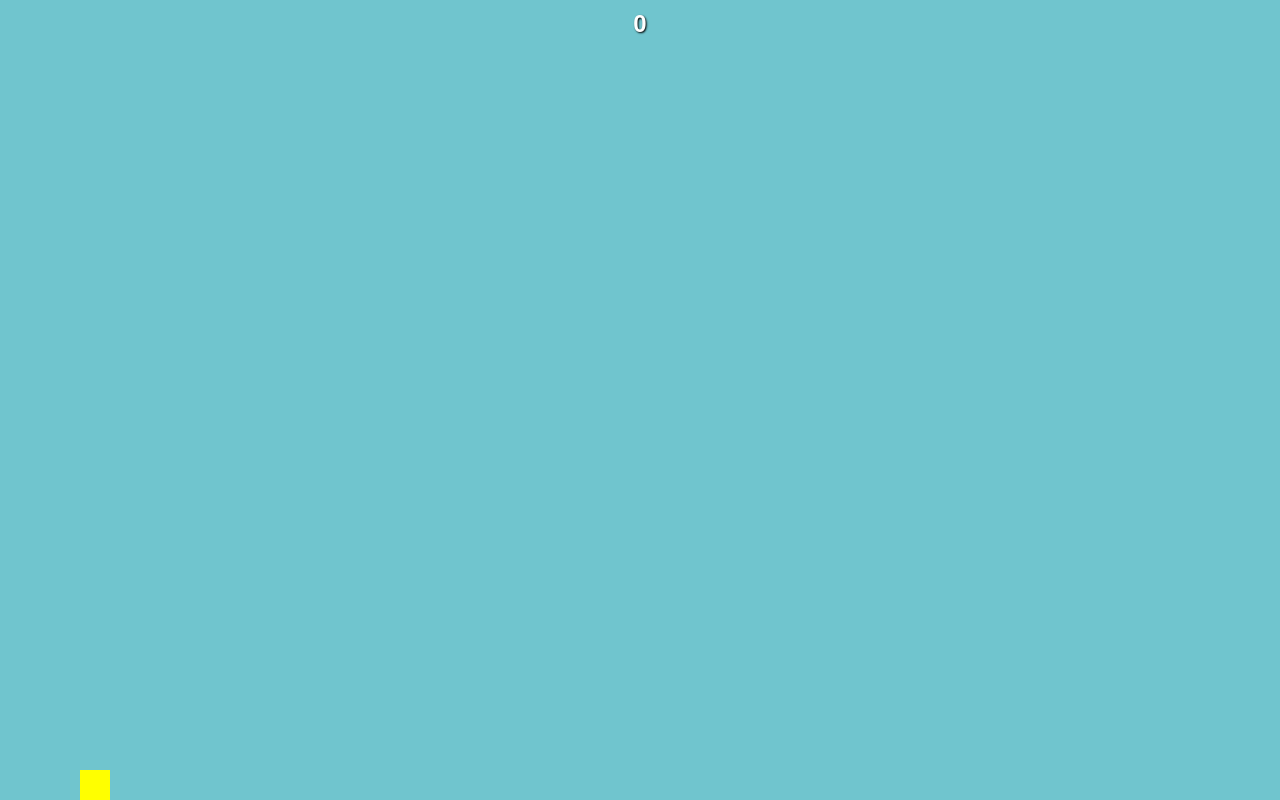
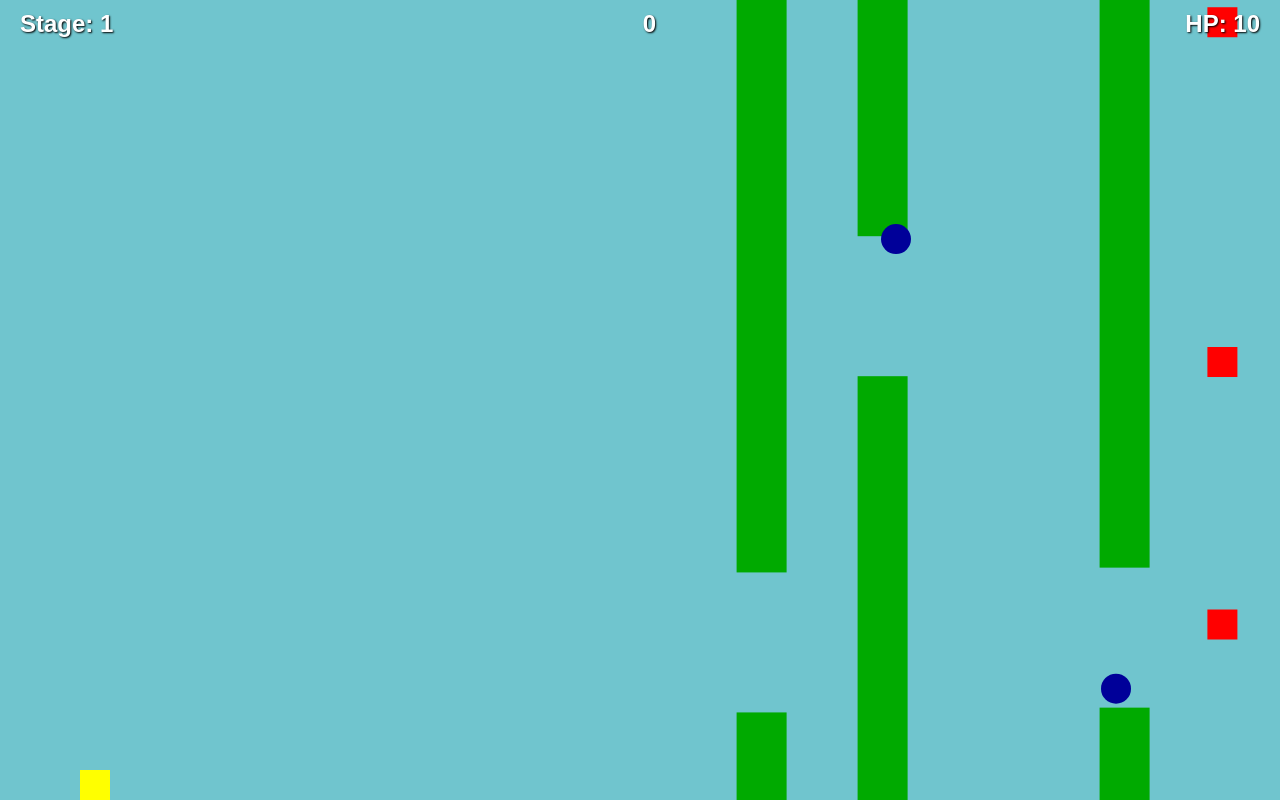
Before and after one commit to hiroshinomura/tilt, a plain HTML site: page index.html in a window 1280 px wide. Drawn offline with Linux system fonts and the light colour scheme.

Commit message:
Add files via upload

```diff
--- a/index.html
+++ b/index.html
@@ -2,25 +2,29 @@
 <html lang="ja">
 <head>
   <meta charset="UTF-8">
-  <title>Flappy Bird Clone</title>
+  <title>Flappy Bird Clone with Stages & Enemies</title>
   <style>
-    * { margin: 0; padding: 0; }
+    * { margin: 0; padding: 0; box-sizing: border-box; }
+    body { overflow: hidden; }
     canvas { display: block; background: #70c5ce; }
-    #score {
-      position: absolute; top: 10px; left: 50%; transform: translateX(-50%);
-      font: bold 24px sans-serif; color: white; text-shadow: 1px 1px 2px #000;
-    }
+    #ui { position: absolute; top: 10px; left: 10px; right: 10px; display: flex; justify-content: space-between; font: bold 24px sans-serif; color: white; text-shadow: 1px 1px 2px #000; }
+    #ui div { padding: 0 10px; }
   </style>
 </head>
 <body>
-  <div id="score">0</div>
+  <div id="ui">
+    <div id="stage">Stage: 1</div>
+    <div id="score">0</div>
+    <div id="hp">HP: 100</div>
+  </div>
   <canvas id="game"></canvas>
   <script>
     const canvas = document.getElementById('game');
     const ctx    = canvas.getContext('2d');
-    const scoreEl = document.getElementById('score');
+    const ui     = { stage: document.getElementById('stage'), score: document.getElementById('score'), hp: document.getElementById('hp') };
 
-    // 画面サイズをウィンドウに合わせる
+    let lastDamageTime = 0;
+
     function resize() {
       canvas.width  = window.innerWidth;
       canvas.height = window.innerHeight;
@@ -28,121 +32,167 @@
     window.addEventListener('resize', resize);
     resize();
 
-    // 鳥の定義
-    const bird = {
-      x: 80,
-      y: canvas.height/2,
-      w: 30, h: 30,
-      vy: 0,
-      gravity: 0.6,
-      jump: -12,
-      draw() {
-        ctx.fillStyle = '#ff0';
-        ctx.fillRect(this.x, this.y, this.w, this.h);
-      },
-      update() {
-        this.vy += this.gravity;
-        this.y  += this.vy;
-        // 地面／天井制限
-        if (this.y + this.h > canvas.height) { this.y = canvas.height - this.h; this.vy = 0; gameOver(); }
-        if (this.y < 0) { this.y = 0; this.vy = 0; }
-      },
-      flap() {
-        this.vy = this.jump;
-      }
-    };
+    // ゲーム変数
+    const bird = { x:80, y:0, w:30, h:30, vy:0, gravity:0.6, jump:-12 };
+    let pipes = [], items = [], enemies = [];
+    let frame = 0, score = 0, hp = 100, running = true;
+    let stage = 1, startTime = Date.now();
+    let flash = 0, shake = 0;
+    let gameOverFlag = false;
 
-    // パイプの定義
-    const pipes = [];
-    const PIPE_W = 50;
-    const GAP    = 210;
-    let frame    = 0;
-    let score    = 0;
-    let running  = true;
-
-    function spawnPipe() {
-      const topH = Math.random() * (canvas.height - GAP - 80) + 40;
-      pipes.push({
-        x: canvas.width,
-        topH: topH,
-        bottomY: topH + GAP
-      });
+    // 初期配置
+    function init() {
+      bird.y = canvas.height/2; bird.vy=0;
+      pipes=[]; items=[]; enemies=[];
+      frame=0; score=0; hp=100; stage=1;
+      startTime=Date.now(); flash=0; shake=0; gameOverFlag=false;
+      lastDamageTime = 0;
+      updateUI();
     }
 
-    function drawPipes() {
-      ctx.fillStyle = '#0a0';
-      pipes.forEach(p => {
-        // 上パイプ
-        ctx.fillRect(p.x, 0, PIPE_W, p.topH);
-        // 下パイプ
-        ctx.fillRect(p.x, p.bottomY, PIPE_W, canvas.height - p.bottomY);
-      });
+    function updateUI() {
+      ui.score.textContent = score;
+      ui.hp.textContent = `HP: ${hp}`;
+      ui.stage.textContent = `Stage: ${stage}`;
     }
 
-    function updatePipes() {
-      for (let i = pipes.length - 1; i >= 0; i--) {
-        const p = pipes[i];
-        p.x -= 2;
-        // スコア計算
-        if (!p.counted && p.x + PIPE_W < bird.x) {
-          score++; p.counted = true;
-          scoreEl.textContent = score;
-        }
-        // 画面外になったパイプは削除
-        if (p.x + PIPE_W < 0) pipes.splice(i,1);
-        // 衝突判定
-        if (bird.x < p.x + PIPE_W &&
-            bird.x + bird.w > p.x &&
-            (bird.y < p.topH || bird.y + bird.h > p.bottomY)) {
-          gameOver();
-        }
-      }
+    // スポーン関数
+    function spawnPipe() {
+      const gap=140;
+      const topH = Math.random()*(canvas.height-gap-80)+40;
+      pipes.push({ x:canvas.width, topH, bottomY:topH+gap });
+    }
+    function spawnItem() {
+      items.push({ x:canvas.width, y:Math.random()*(canvas.height-50)+25, collected:false });
+    }
+    function spawnEnemy() {
+      enemies.push({ x:canvas.width, y:Math.random()*(canvas.height-30), w:30, h:30 });
     }
 
-    function gameOver() {
-      if (!running) return;
+    // 衝突ハンドラ
+    function handleCollision(damage=10) {
+      const now = Date.now();
+      if (!running || now - lastDamageTime < 500) return; // 0.5秒無敵
+      lastDamageTime = now;
+      hp = Math.max(0, hp - damage);
+      flash = 20;
+      shake = 20;
+      updateUI();
+      navigator.vibrate?.(50);
+      if (hp <= 0) doGameOver();
+    }
+
+    function doGameOver() {
+      gameOverFlag = true;
       running = false;
-      // 振動フィードバック（モバイル）
-      navigator.vibrate?.(200);
-      setTimeout(resetGame, 1500);
+      // Game Over表示
+      ctx.save();
+      ctx.fillStyle = 'rgba(0, 0, 0, 0.7)';
+      ctx.fillRect(0, 0, canvas.width, canvas.height);
+      ctx.fillStyle = '#fff';
+      ctx.font = 'bold 48px sans-serif';
+      ctx.textAlign = 'center';
+      ctx.fillText('Game Over', canvas.width/2, canvas.height/2);
+      ctx.restore();
+      // 5秒後リセット
+      setTimeout(resetGame, 5000);
+    }
+
+    function nextStage() {
+      stage++;
+      startTime = Date.now();
+      updateUI();
     }
 
     function resetGame() {
-      pipes.length = 0;
-      bird.y = canvas.height/2; bird.vy = 0;
-      frame = 0; score = 0; scoreEl.textContent = score;
-      running = true;
-      loop();
+      init(); loop();
     }
 
     // メインループ
     function loop() {
+      ctx.clearRect(0,0,canvas.width,canvas.height);
       if (!running) return;
-      ctx.clearRect(0,0,canvas.width,canvas.height);
+      const now = Date.now();
+      const elapsed = now - startTime;
 
-      // ステージ更新
+      // ステージ切り替え
+      if (elapsed > 20000) nextStage();
+
+      ctx.save();
+      // シェイク
+      if (shake > 0) {
+        const dx = (Math.random() - 0.5) * 10;
+        ctx.translate(dx, 0);
+        shake--;
+      }
+
+      // フラッシュ
+      if (flash > 0) {
+        ctx.fillStyle = 'rgba(255,255,0,' + (flash/20*0.5) + ')';
+        ctx.fillRect(0,0,canvas.width,canvas.height);
+        flash--;
+      }
+
+      // 更新
       frame++;
-      if (frame % 120 === 0) spawnPipe();
+      const pipeInterval = Math.max(60, 120 - stage*10);
+      if (frame === pipeInterval/2 || frame % pipeInterval === 0) spawnPipe();
+      if (frame % pipeInterval === 0 && frame !== 0) spawnItem();
+      const enemyInterval = Math.max(200, 300 - stage*20);
+      if (frame % enemyInterval === 0) {
+        for (let i = 0; i < 3; i++) spawnEnemy(); // 敵3倍
+      }
 
-      bird.update();
-      updatePipes();
+      // 鳥
+      bird.vy += bird.gravity;
+      bird.y += bird.vy;
+      if (bird.y + bird.h > canvas.height) { bird.y = canvas.height - bird.h; bird.vy = 0; handleCollision(); }
+      if (bird.y < 0) { bird.y = 0; bird.vy = 0; }
+
+      // パイプ更新
+      pipes = pipes.filter(p => {
+        p.x -= 2 + stage*0.2;
+        if (bird.x < p.x + 50 && bird.x + bird.w > p.x && (bird.y < p.topH || bird.y + bird.h > p.bottomY)) handleCollision();
+        if (p.x + 50 < bird.x && !p.scored) { score++; p.scored = true; updateUI(); }
+        return p.x + 50 > 0;
+      });
+
+      // アイテム更新
+      items = items.filter(it => {
+        it.x -= 2;
+        if (!it.collected && bird.x < it.x + 15 && bird.x + bird.w > it.x - 15 && bird.y < it.y + 15 && bird.y + bird.h > it.y - 15) {
+          it.collected = true;
+          hp = 100;
+          updateUI();
+        }
+        return it.x + 15 > 0 && !it.collected;
+      });
+
+      // 敵更新
+      enemies = enemies.filter(en => {
+        en.x -= 3 + stage*0.3;
+        if (bird.x < en.x + en.w && bird.x + bird.w > en.x && bird.y < en.y + en.h && bird.y + bird.h > en.y) {
+          handleCollision(20);
+        }
+        return en.x + en.w > 0;
+      });
 
       // 描画
-      drawPipes();
-      bird.draw();
+      ctx.fillStyle = '#0a0'; pipes.forEach(p => { ctx.fillRect(p.x, 0, 50, p.topH); ctx.fillRect(p.x, p.bottomY, 50, canvas.height - p.bottomY); });
+      ctx.fillStyle = '#009'; items.forEach(it => { ctx.beginPath(); ctx.arc(it.x, it.y, 15, 0, 2*Math.PI); ctx.fill(); });
+      ctx.fillStyle = '#f00'; enemies.forEach(en => { ctx.fillRect(en.x, en.y, en.w, en.h); });
+      ctx.fillStyle = '#ff0'; ctx.fillRect(bird.x, bird.y, bird.w, bird.h);
 
+      ctx.restore();
       requestAnimationFrame(loop);
     }
 
-    // 入力（タップ／クリック／スペースキー）
-    window.addEventListener('keydown', e => {
-      if (e.code === 'Space') bird.flap();
-    });
-    canvas.addEventListener('click', () => bird.flap());
-    canvas.addEventListener('touchstart', () => bird.flap());
+    // 入力
+    window.addEventListener('pointerdown', () => { if (running) bird.vy = bird.jump; });
+    window.addEventListener('keydown', e => { if (e.code === 'Space' && running) bird.vy = bird.jump; });
 
-    // ゲーム開始
-    loop();
+    // 初期化＆開始
+    init(); loop();
   </script>
 </body>
 </html>
```
